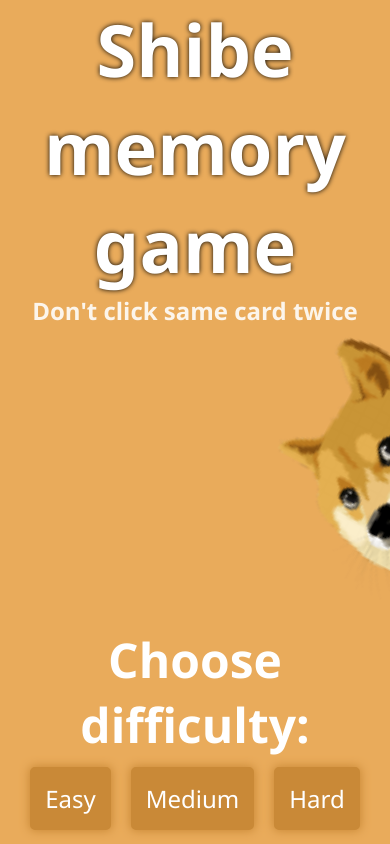
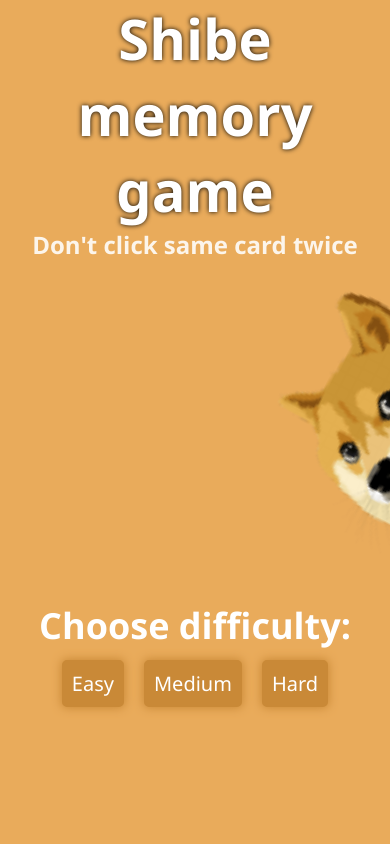
Before and after one commit to KariminK/memory-game, a React (Vite) app: page / in a window 390 px wide. Shown: the top 844 px of the page. Built offline with nearby package versions, Linux system fonts and the light colour scheme; no server answers.

Commit message:
added RWD to menu screen

```diff
--- a/src/menuScreen/menuScreen.css
+++ b/src/menuScreen/menuScreen.css
@@ -55,3 +55,29 @@
   background-color: rgb(233, 171, 91);
   border-color: rgb(233, 171, 91);
 }
+@media screen and (max-width: 500px) {
+  .menuScreen h1 {
+    font-size: 56px;
+  }
+  .logo {
+    margin: 20px 0px;
+  }
+  .menuScreen h2 {
+    font-size: 36px;
+  }
+  .diffSelectButton {
+    padding: 5px;
+    font-size: 20px;
+  }
+}
+@media screen and (max-width: 375px) {
+  .menuScreen h1 {
+    font-size: 48px;
+  }
+  .menuScreen h2 {
+    font-size: 28px;
+  }
+  .diffSelectButton {
+    font-size: 18px;
+  }
+}
```
